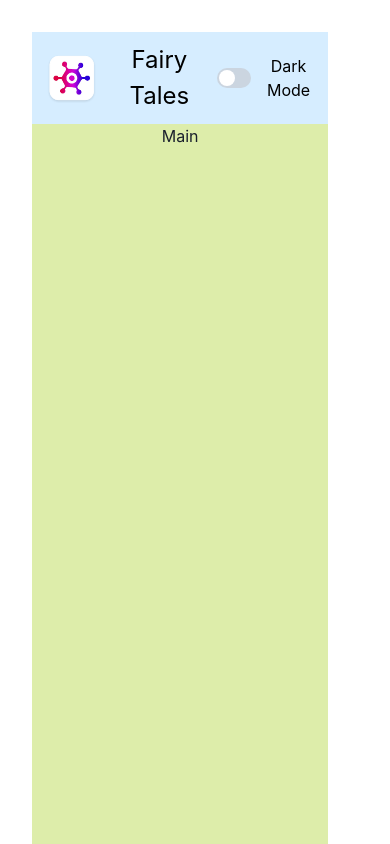
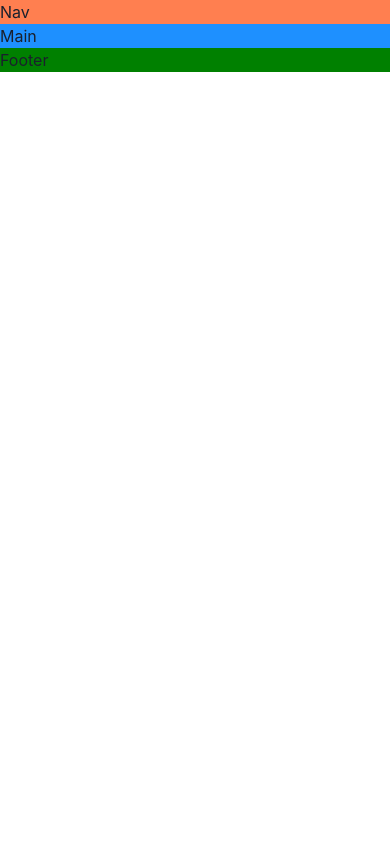
Before and after one commit to Gustaf1891/FairyTalesTesting, a React (Vite) app: page / in a window 390 px wide. Shown: the top 844 px of the page. Built offline with nearby package versions, Linux system fonts and the light colour scheme.

Commit message:
Fixed responsive layout

```diff
--- a/src/App.tsx
+++ b/src/App.tsx
@@ -1,34 +1,29 @@
-import { Grid, GridItem } from "@chakra-ui/react";
-import Header from "./Components/Header";
-import "./App.css";
-import ReadingAnimation from "./Components/ReadingAnimation";
+import { Grid, GridItem, Show } from "@chakra-ui/react";
 
-function App() {
+const App = () => {
   return (
     <Grid
-    templateAreas={{
-      base: '"header" "main" "footer"',
-      lg: ' "header header" "nav main" "footer footer"', //1024px
-    }}
-    templateColumns={{
-      base: "1fr",
-      lg: "200px 1fr",
-    }}
+      templateAreas={{
+        base: `"nav" "main" "footer"`,
+        lg: `"nav nav" "aside main" "footer footer"`,
+      }}
     >
-      <GridItem bg="#D6EDFF" area={"header"}>
-        <Header></Header>
-      </GridItem>
-      <GridItem bg="#BD4F6C" area={"nav"}>
+      <GridItem area="nav" bg="coral">
         Nav
       </GridItem>
-      <GridItem h="2000px" bg="#DDEDAA" area={"main"}>
+      <Show above="lg">
+        <GridItem area="aside" bg="gold">
+          Aside
+        </GridItem>
+      </Show>
+      <GridItem area="main" bg="dodgerblue">
         Main
       </GridItem>
-      <GridItem bg="#D7816A" area={"footer"}>
+      <GridItem area="footer" bg="green">
         Footer
       </GridItem>
     </Grid>
   );
-}
+};
 
 export default App;
```
